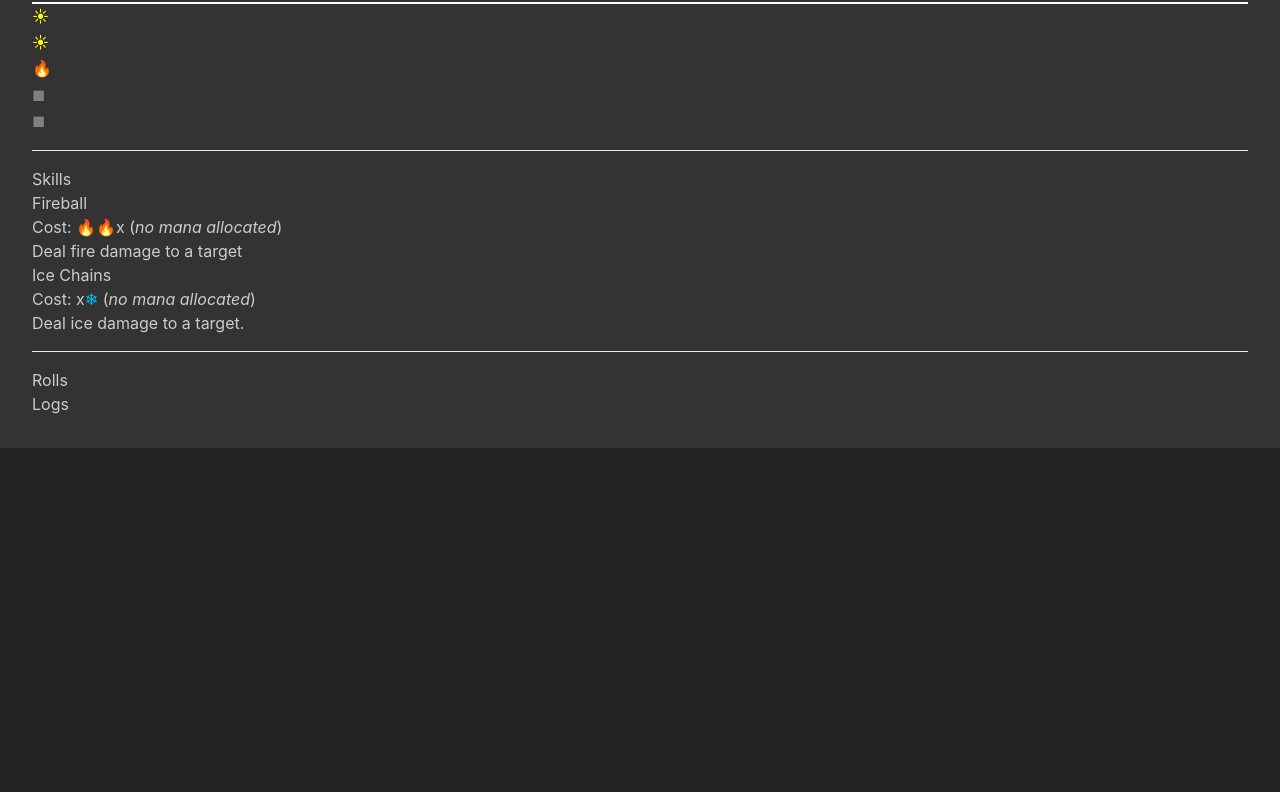
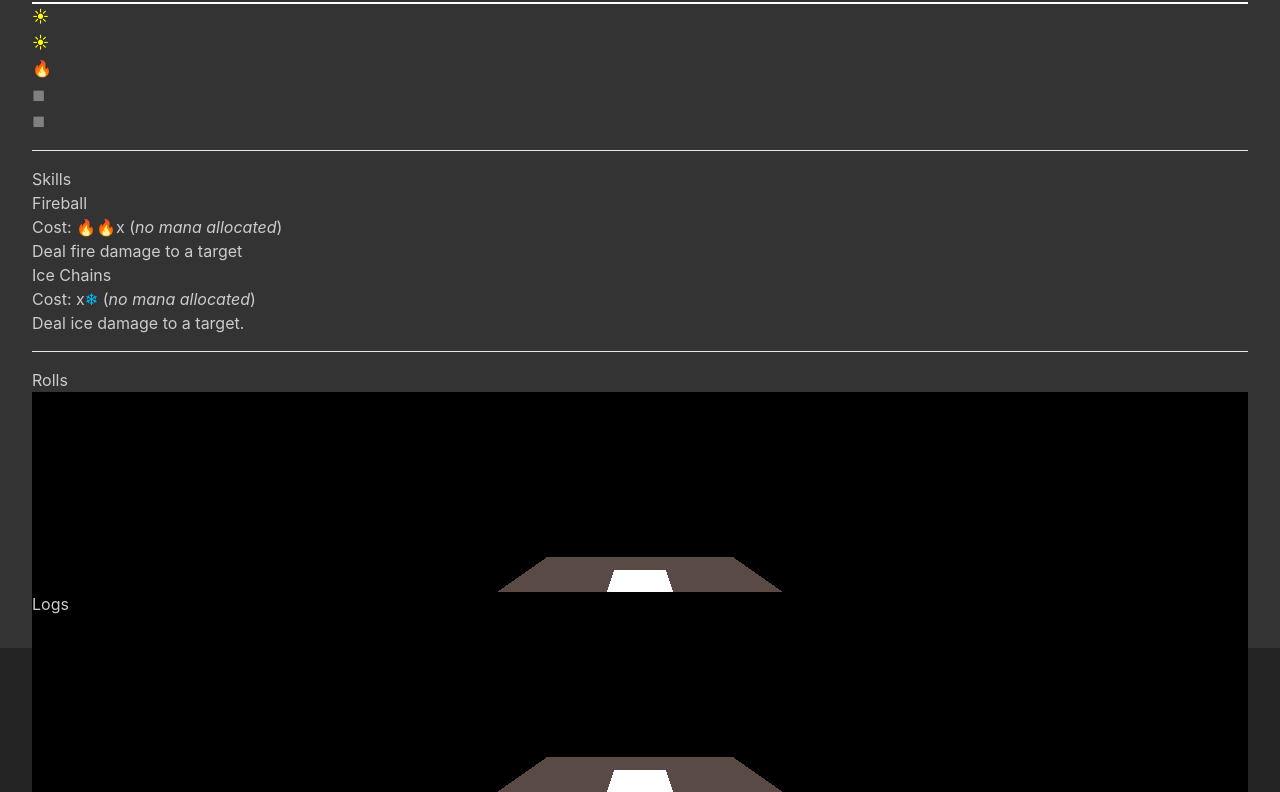
Before and after one commit to Vindexus/RyanDiceGame, a React (Vite) app: page / in a window 1280 px wide. Shown: the part 959-1751 px from the top of the page. Before the commit the page ends 1407 px from the top, so only its background shows below. Built offline with nearby package versions, Linux system fonts and the light colour scheme.

Commit message:
add arbitrary height style

```diff
--- a/src/components/AnimatedDice.jsx
+++ b/src/components/AnimatedDice.jsx
@@ -151,5 +151,5 @@ export default function AnimatedDice () {
     };
   }, []);
 
-  return <div ref={canvasRef} />;
+  return <div style={{height: '200px'}}ref={canvasRef} />;
 }
```
